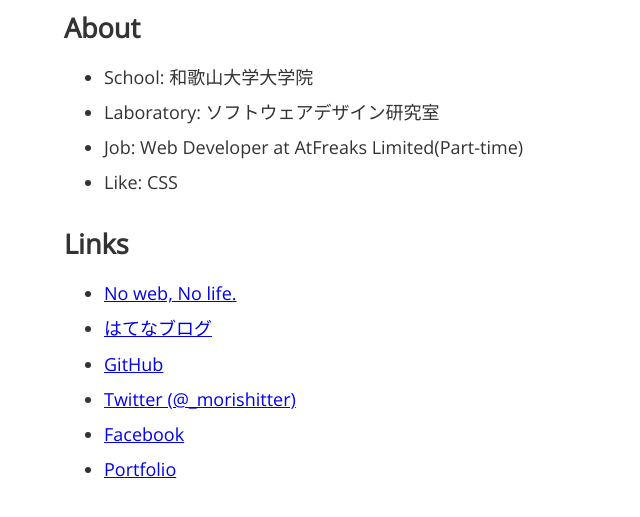
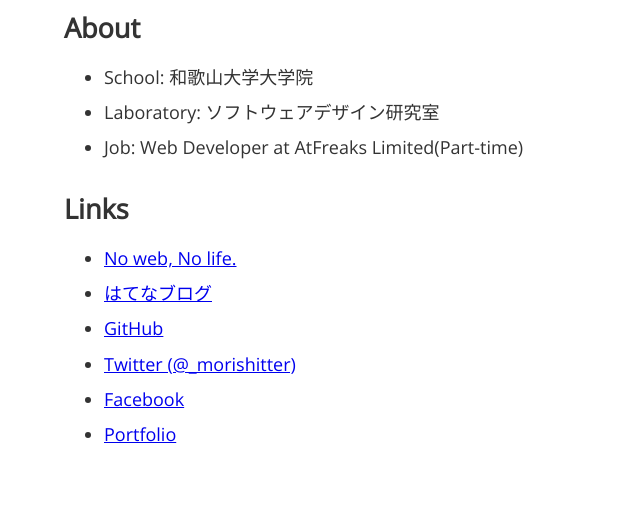
Before and after one commit to ikasama/ikasama.github.io, a website: page index.html in a window 1280 px wide. Shown: the part 109-626 px from the top of the page, without its empty margins (0-640 px from the left). Drawn offline with nearby package versions, Linux system fonts and the light colour scheme.

Commit message:
delete  list

```diff
--- a/index.html
+++ b/index.html
@@ -21,7 +21,6 @@
       <li>School: 和歌山大学大学院</li>
       <li>Laboratory: ソフトウェアデザイン研究室</li>
       <li>Job: Web Developer at AtFreaks Limited(Part-time)</li>
-      <li>Like: CSS</li>
     </ul>
   </section>
   <section>
```
